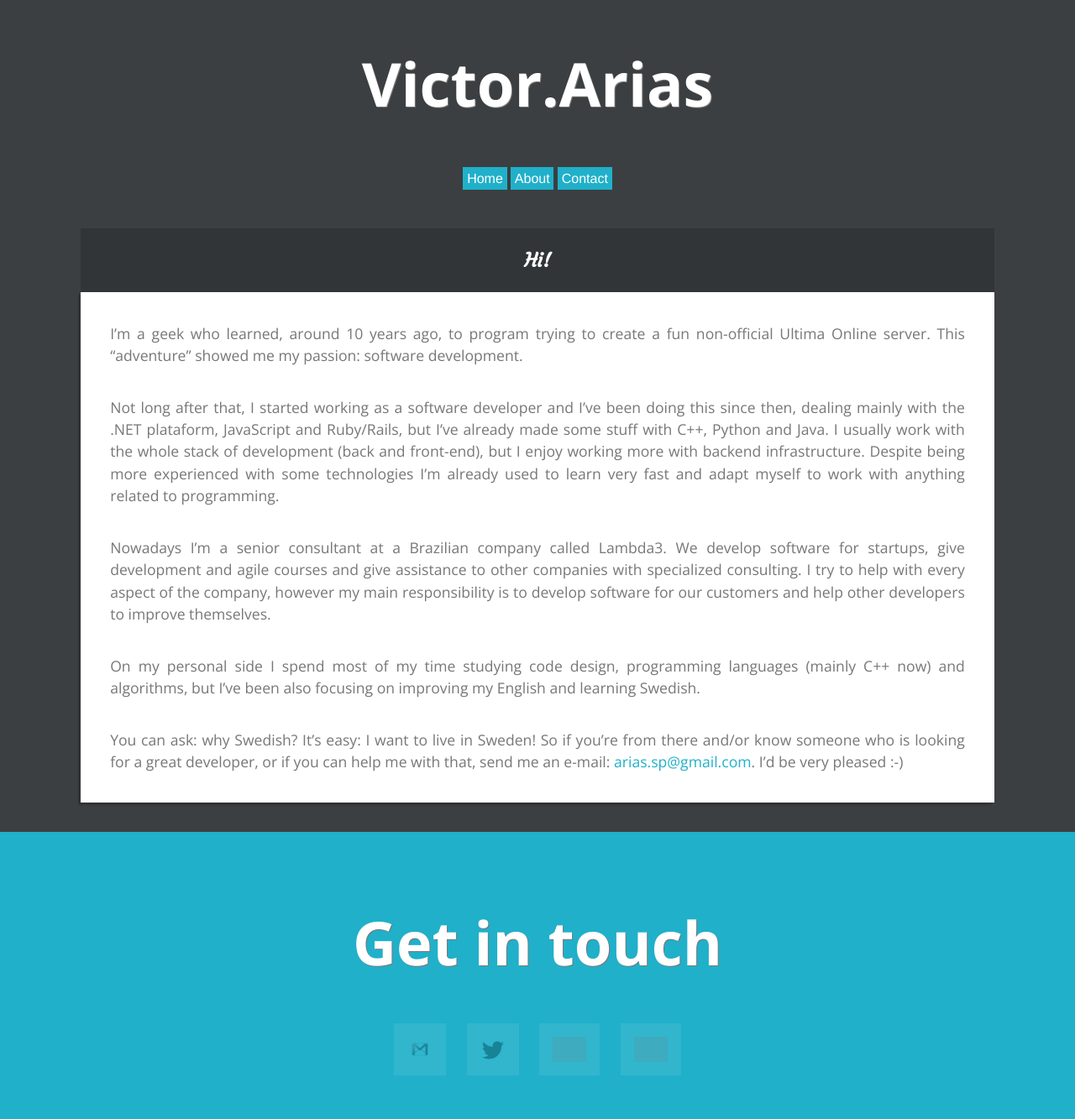
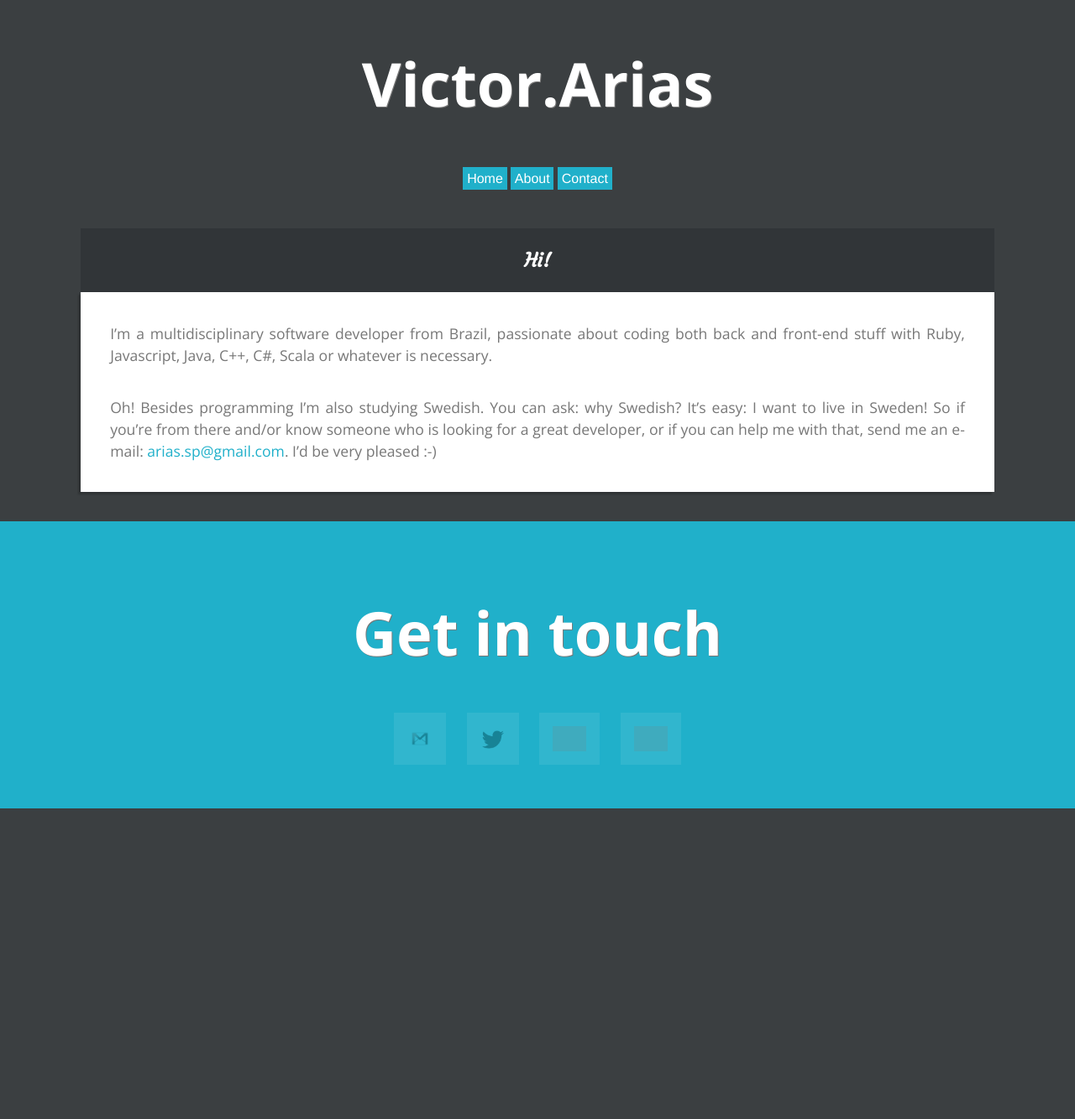
Before and after one commit to victorarias/victorarias.github.com, a Jekyll site: the page built from about.md, in a window 1280 px wide. Shown: the whole page at 84% size. Built offline with Jekyll 4.4.1, drawn with Linux system fonts in a browser that asks for light colours; after the commit the page ends 963 px from its top, so only the background shows below that; grey boxes are pictures that could not be loaded.

Commit message:
new about

```diff
--- a/about.md
+++ b/about.md
@@ -3,12 +3,6 @@ layout: about
 title: Hi!
 ---
 
-I’m a geek who learned, around 10 years ago, to program trying to create a fun non-official Ultima Online server. This “adventure” showed me my passion: software development.
+I'm a multidisciplinary software developer from Brazil, passionate about coding both back and front-end stuff with Ruby, Javascript, Java, C++, C#, Scala or whatever is necessary.
 
-Not long after that, I started working as a software developer and I’ve been doing this since then, dealing mainly with the .NET plataform, JavaScript and Ruby/Rails, but I’ve already made some stuff with C++, Python and Java. I usually work with the whole stack of development (back and front-end), but I enjoy working more with backend infrastructure. Despite being more experienced with some technologies I'm already used to learn very fast and adapt myself to work with anything related to programming.
-
-Nowadays I’m a senior consultant at a Brazilian company called Lambda3. We develop software for startups, give development and agile courses and give assistance to other companies with specialized consulting. I try to help with every aspect of the company, however my main responsibility is to develop software for our customers and help other developers to improve themselves.
-
-On my personal side I spend most of my time studying code design, programming languages (mainly C++ now) and algorithms, but I’ve been also focusing on improving my English and learning Swedish.
-
-You can ask: why Swedish? It’s easy: I want to live in Sweden! So if you’re from there and/or know someone who is looking for a great developer, or if you can help me with that, send me an e-mail: <arias.sp@gmail.com>. I’d be very pleased :-)
+Oh! Besides programming I'm also studying Swedish. You can ask: why Swedish? It’s easy: I want to live in Sweden! So if you’re from there and/or know someone who is looking for a great developer, or if you can help me with that, send me an e-mail: <arias.sp@gmail.com>. I’d be very pleased :-)
```
